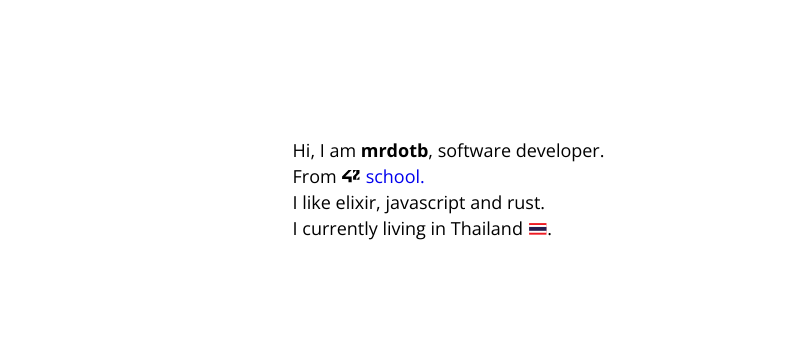
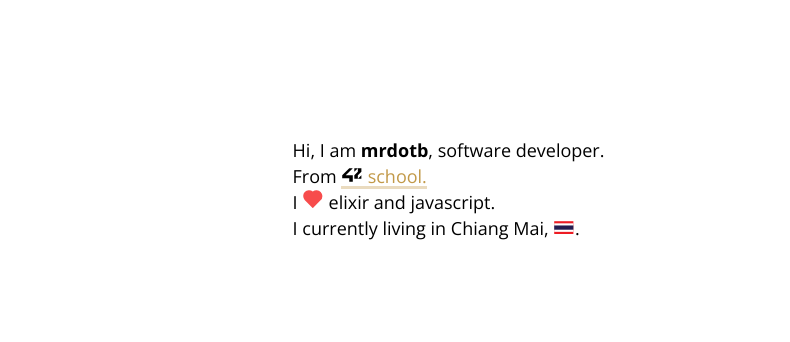
Before and after one commit to mrdotb/blog, a Gatsby site: page / in a window 1280 px wide. Shown: the part 740-1082 px from the top of the page, 490-1280 px from the left. Built offline with nearby package versions, Linux system fonts and the light colour scheme; Gatsby itself is replaced by a stand-in of ours; some packages are replaced by stand-ins of ours.

Commit message:
use External Link

```diff
--- a/src/components/Bio.js
+++ b/src/components/Bio.js
@@ -3,9 +3,24 @@ import { useStaticQuery, graphql } from 'gatsby'
 import Image from 'gatsby-image'
 import styled from 'styled-components'
 
+import { ExternalLink } from './'
+
 import { rhythm } from '../../config/typography'
-import School from '../../content/assets/school.inline.svg'
-import ThailandFlag from '../../content/assets/thailand.inline.svg'
+
+import BaseSchool from '../../content/assets/school.inline.svg'
+import BaseThailand from '../../content/assets/thailand.inline.svg'
+import BaseHearth from '../../content/assets/hearth.inline.svg'
+
+const School = styled(BaseSchool)`
+  width: 1.2rem;
+`
+const ThailandFlag = styled(BaseThailand)`
+  width: 1.2rem;
+`
+const Hearth = styled(BaseHearth)`
+  width: 1.2rem;
+  fill: ${props => props.theme.colors.red};
+`
 
 const Box = styled.div`
   display: flex;
@@ -62,14 +77,11 @@ const Bio = () => {
       />
       <Text>
         Hi, I am <strong>{author}</strong>, software developer. <br />
-        From {' '}
-        <a href="https://42.fr/">
-          <School style={{width: rhythm(1 - 1 / 4)}} /> school.
-        </a>{' '}
+        From <ExternalLink href="https://42.fr/"><School /> school.</ExternalLink>
         <br />
-        I like elixir, javascript and rust.
+        I <Hearth /> elixir and javascript.
         <br />
-        I currently living in Thailand {'  '} <ThailandFlag style={{width: rhythm(1 - 1 / 4)}}/>.
+        I currently living in Chiang Mai, <ThailandFlag />.
       </Text>
     </Box>
   )
--- a/src/components/Footer.js
+++ b/src/components/Footer.js
@@ -2,10 +2,10 @@ import React from 'react'
 import PropTypes from 'prop-types'
 import { useStaticQuery, graphql } from 'gatsby'
 import styled from 'styled-components'
-import { rgba } from 'polished'
 
 import { rhythm } from '../../config/typography'
 import { Background, Container } from '../elements'
+import { ExternalLink } from './'
 
 import Github from '../../content/assets/github.inline.svg'
 import Linkedin from '../../content/assets/linkedin.inline.svg'
@@ -18,15 +18,6 @@ const Box = styled.div`
   flex-wrap: wrap;
   @media only screen and (max-width:${props => props.theme.breakpoints.s}) {
     display: none;
-  }
-`
-const Link = styled.a`
-  color: ${props => props.theme.colors.gold};
-  box-shadow: ${props => rgba(props.theme.colors.gold, 0.35)} 0px -2px 0px inset;
-  border-bottom: 1px solid ${props => rgba(props.theme.colors.gold, 0.35)};
-  transition: ${props => props.theme.transition.duration} ease-in;
-  &:hover {
-    background: ${props => rgba(props.theme.colors.gold, 0.35)};
   }
 `
 const LinkIcon = styled.a`
@@ -65,9 +56,9 @@ const Footer = ({children}) => {
 
           <div>
             © mrdotb {new Date().getFullYear()}, Built with{' '}
-            <Link href="https://www.gatsbyjs.org">
+            <ExternalLink href="https://www.gatsbyjs.org">
               Gatsby
-            </Link>
+            </ExternalLink>
           </div>
 
           <div>
```
